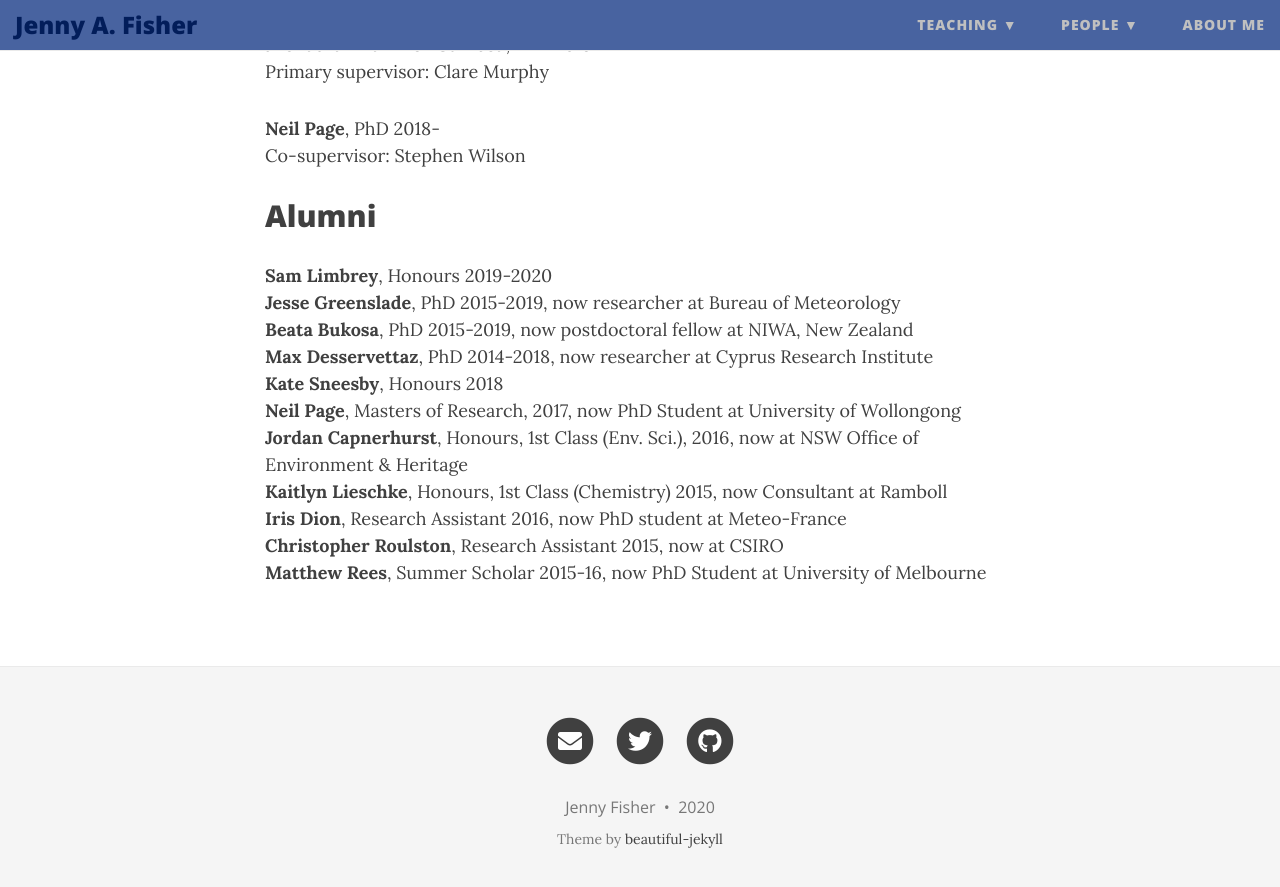
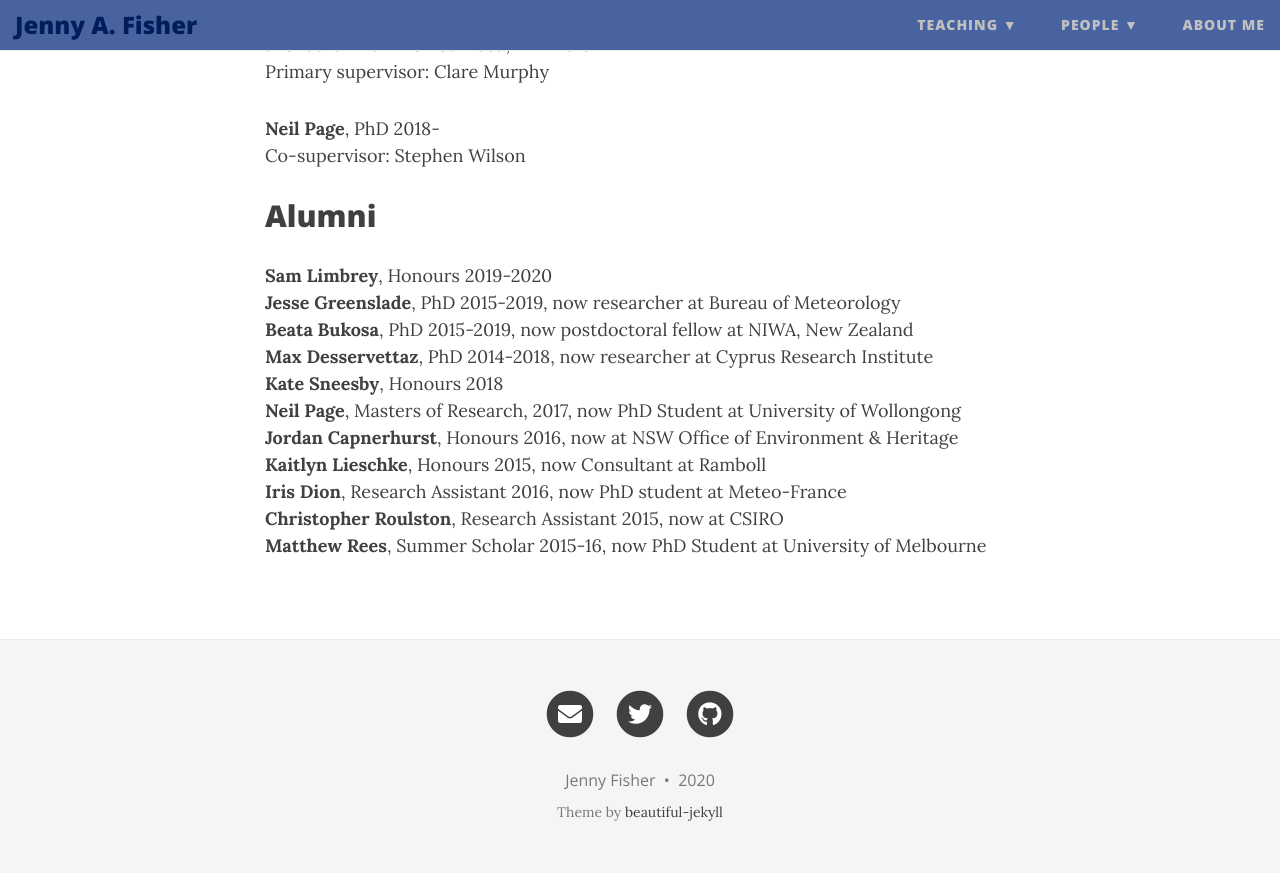
Before and after one commit to jennyfisher/jennyfisher.github.io, a Jekyll site: the page built from people.md, in a window 1280 px wide and 900 px high, scrolled down 552 px. Shown: the top 887 px of the window. Built offline with Jekyll 4.4.1, drawn with Linux system fonts in a browser that asks for light colours; nearby versions of some CDN libraries.

Commit message:
Update people.md

```diff
--- a/people.md
+++ b/people.md
@@ -28,8 +28,8 @@ title: People
 **Max Desservettaz**, PhD 2014-2018, now researcher at Cyprus Research Institute<br/>
 **Kate Sneesby**, Honours 2018<br/>
 **Neil Page**, Masters of Research, 2017, now PhD Student at University of Wollongong<br/>
-**Jordan Capnerhurst**, Honours, 1st Class (Env. Sci.), 2016, now at NSW Office of Environment & Heritage<br/>
-**Kaitlyn Lieschke**, Honours, 1st Class (Chemistry) 2015, now Consultant at Ramboll<br/>
+**Jordan Capnerhurst**, Honours 2016, now at NSW Office of Environment & Heritage<br/>
+**Kaitlyn Lieschke**, Honours 2015, now Consultant at Ramboll<br/>
 **Iris Dion**, Research Assistant 2016, now PhD student at Meteo-France<br/>
 **Christopher Roulston**, Research Assistant 2015, now at CSIRO<br/>
 **Matthew Rees**, Summer Scholar 2015-16, now PhD Student at University of Melbourne
```
